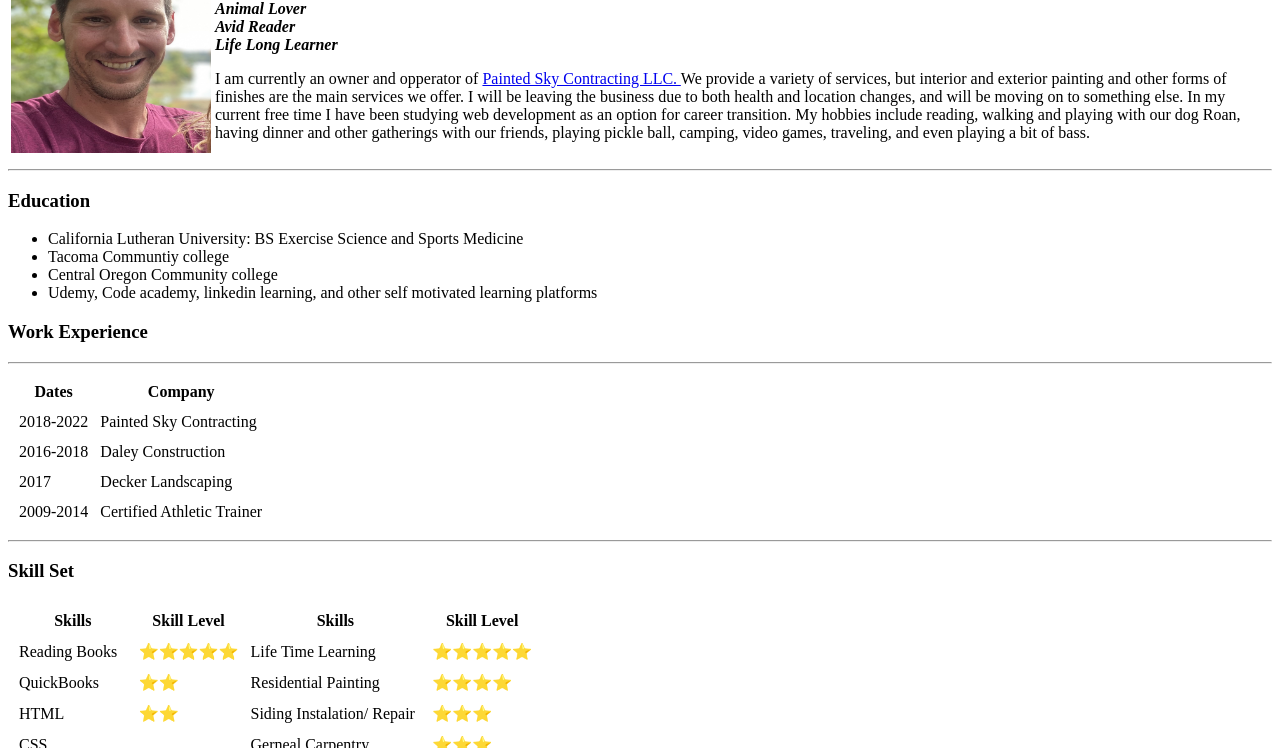
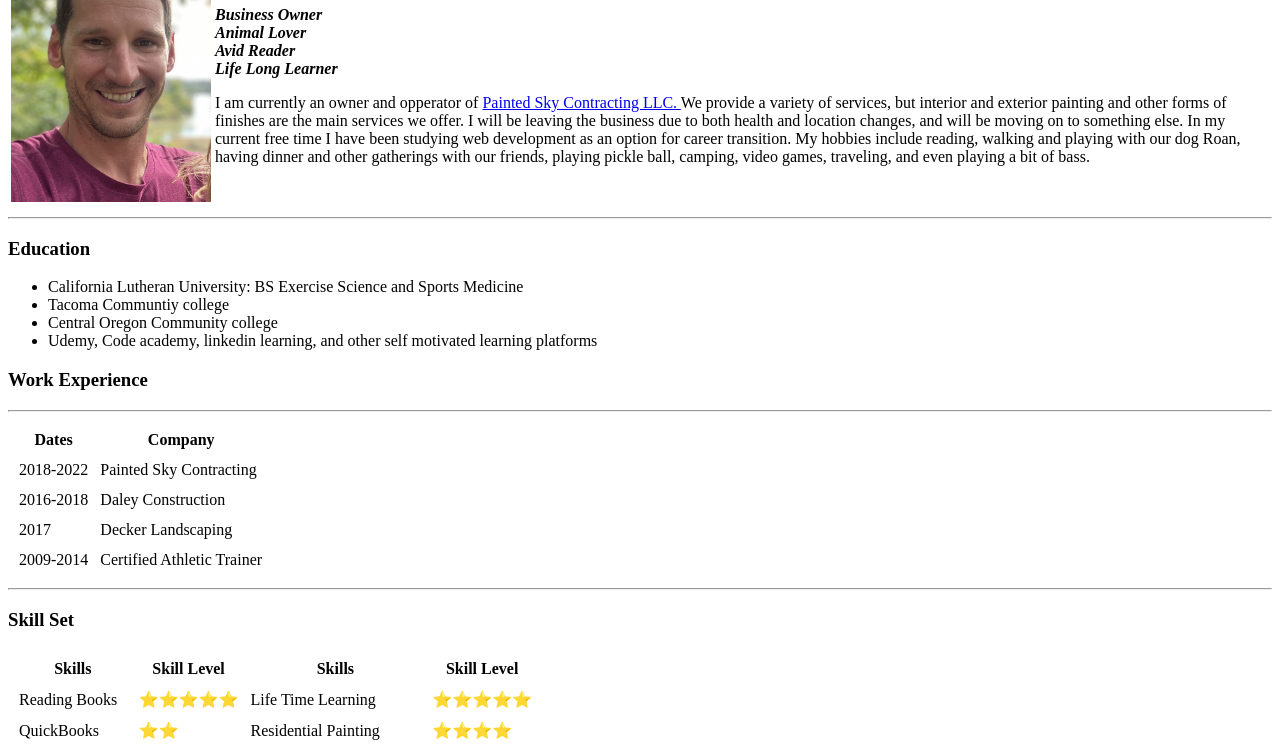
Before and after one commit to TheJakeMarshall51/Personal-Page, a plain HTML site: page index.html in a window 1280 px wide. Shown: the part 109-857 px from the top of the page. Drawn offline with Linux system fonts and the light colour scheme.

Commit message:
change picture height

```diff
--- a/index.html
+++ b/index.html
@@ -9,7 +9,7 @@
 <body>
     <table>
         <tr>
-          <td><img src = "profile image.jpg" height="250" width = "200" alt = "Jakes profile picture"></td>
+          <td><img src = "profile image.jpg" height="300" width = "200" alt = "Jakes profile picture"></td>
           <td><h1>Jake Marshall</h1>
             <p> <strong><em>Business Owner <br>
                     Animal Lover <br>
```
